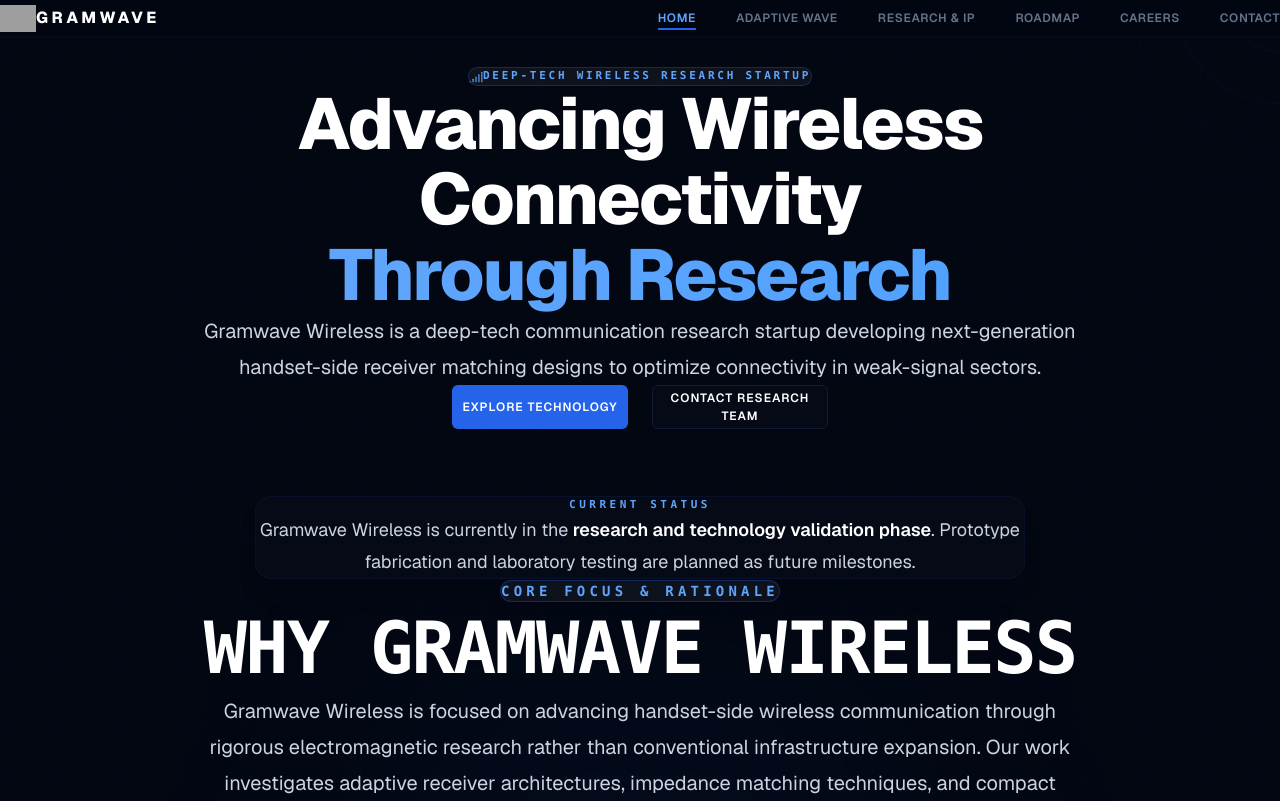
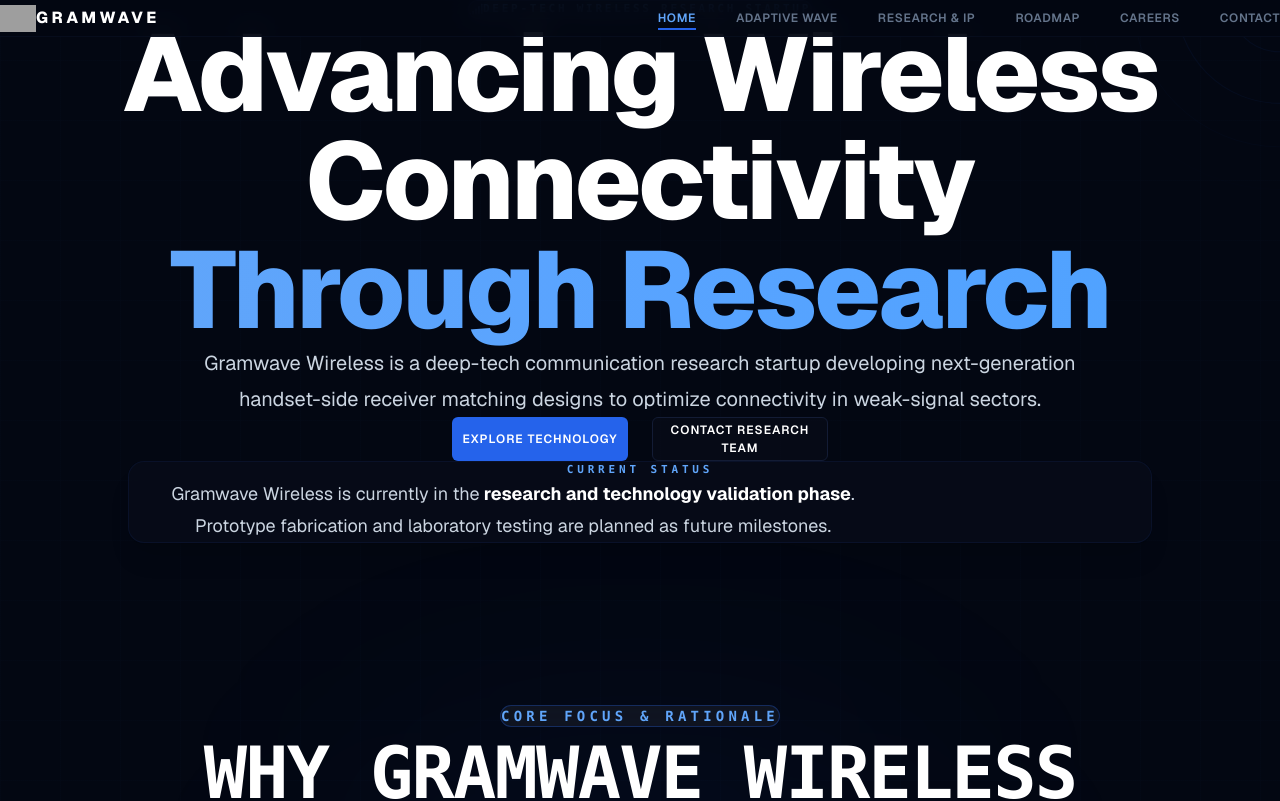
Before and after one commit to SaiGxdl/gram-wave-wireless-website, a Next.js app: page / in a window 1280 px wide. Shown: the top 801 px of the page. Built offline with nearby package versions, Linux system fonts and the light colour scheme; grey boxes are pictures that could not be loaded.

Commit message:
Embed Current Status card into Hero and streamline section transitions

```diff
--- a/src/app/page.tsx
+++ b/src/app/page.tsx
@@ -35,12 +35,12 @@ export default function Home() {
       <RFWaveBackground />
 
       {/* Hero Section */}
-      <section className="max-content-width pt-10 sm:pt-14 md:pt-20 lg:pt-24 min-h-[62vh] flex flex-col items-center justify-center text-center relative z-10 w-full pb-6 md:pb-8">
+      <section className="max-content-width pt-10 sm:pt-14 md:pt-20 lg:pt-24 min-h-[88vh] flex flex-col items-center text-center relative z-10 w-full">
         <motion.div
           initial={{ opacity: 0, y: -8 }}
           animate={{ opacity: 1, y: 0 }}
           transition={{ duration: 0.5 }}
-          className="inline-flex items-center space-x-2.5 rounded-full border border-accent/30 bg-white/5 backdrop-blur-md px-5 py-2 text-[11px] font-mono font-bold uppercase tracking-[0.25em] text-accent-light mb-8"
+          className="inline-flex items-center space-x-2 rounded-full border border-accent/30 bg-white/5 backdrop-blur-md px-5 py-2 text-[11px] font-mono font-bold uppercase tracking-[0.25em] text-accent-light"
         >
           <Signal className="h-3.5 w-3.5 animate-pulse" />
           <span>Deep-Tech Wireless Research Startup</span>
@@ -50,7 +50,7 @@ export default function Home() {
           initial={{ opacity: 0, y: 15 }}
           animate={{ opacity: 1, y: 0 }}
           transition={{ duration: 0.55, delay: 0.08 }}
-          className="text-5xl sm:text-6xl md:text-7xl lg:text-7xl xl:text-7xl font-extrabold tracking-tight leading-[1.05] text-white max-w-5xl mb-8"
+          className="mt-8 text-5xl sm:text-6xl md:text-7xl lg:text-7xl xl:text-[6.8rem] font-extrabold tracking-tight leading-none text-white max-w-6xl"
         >
           Advancing Wireless Connectivity
           <br />
@@ -63,7 +63,7 @@ export default function Home() {
           initial={{ opacity: 0, y: 15 }}
           animate={{ opacity: 1, y: 0 }}
           transition={{ duration: 0.55, delay: 0.16 }}
-          className="max-w-4xl text-lg md:text-xl leading-9 text-muted mb-10"
+          className="mt-8 max-w-4xl text-lg md:text-xl leading-9 text-muted"
         >
           Gramwave Wireless is a deep-tech communication research startup developing
           next-generation handset-side receiver matching designs to optimize
@@ -74,7 +74,7 @@ export default function Home() {
           initial={{ opacity: 0, y: 15 }}
           animate={{ opacity: 1, y: 0 }}
           transition={{ duration: 0.55, delay: 0.24 }}
-          className="flex flex-col sm:flex-row gap-6"
+          className="flex flex-col sm:flex-row gap-6 mt-10"
         >
           <Link href="/adaptive-wave" className="btn-primary">
             Explore Technology
@@ -84,35 +84,34 @@ export default function Home() {
             Contact Research Team
           </Link>
         </motion.div>
-      </section>
 
-      {/* Current Status */}
-      <section className="max-content-width relative z-10 flex justify-center -mt-12 md:-mt-16 mb-8 md:mb-10">
+        {/* Current Status Card */}
         <motion.div
-          initial={{ opacity: 0, y: 6 }}
+          initial={{ opacity: 0, y: 12 }}
           animate={{ opacity: 1, y: 0 }}
-          transition={{ duration: 0.5, delay: 0.3 }}
-          className="glass backdrop-blur-xl border border-accent/15 rounded-2xl px-8 md:px-12 py-6 md:py-8 max-w-5xl w-full text-center shadow-xl"
+          transition={{ duration: 0.55, delay: 0.35 }}
+          className="glass backdrop-blur-xl border border-accent/20 rounded-2xl shadow-xl mt-14 w-full max-w-5xl px-10 md:px-12 py-7"
         >
-          <span className="block text-[11px] font-mono tracking-[0.32em] uppercase text-accent-light font-bold mb-3">
+          <span className="block text-[11px] uppercase tracking-[0.35em] font-mono font-bold text-accent-light mb-3">
             Current Status
           </span>
 
           <p className="max-w-3xl mx-auto text-base md:text-lg leading-8 text-muted">
             Gramwave Wireless is currently in the
-            <strong className="text-white font-semibold">
+            <strong className="text-white">
               {" "}research and technology validation phase
             </strong>.
-            Prototype fabrication and laboratory testing are planned as future milestones.
+            Prototype fabrication and laboratory testing are planned as future
+            milestones.
           </p>
         </motion.div>
       </section>
 
       {/* Why Gramwave Wireless Section */}
       <section
-        className="max-content-width flex flex-col justify-center items-center relative z-10 w-full pt-16 pb-24 md:pt-20 md:pb-32"
+        className="max-content-width flex flex-col justify-center items-center relative z-10 w-full pt-10 md:pt-14 pb-24 md:pb-32"
       >
-        <div className="max-w-5xl mx-auto text-center mb-16">
+        <div className="max-w-5xl mx-auto text-center mb-14">
           <span
             className="inline-flex items-center rounded-full border border-accent/30 bg-white/5 backdrop-blur-md px-7 py-3 text-sm font-mono font-bold uppercase tracking-[0.3em] text-accent-light"
           >
@@ -137,10 +136,10 @@ export default function Home() {
           initial="hidden"
           whileInView="visible"
           viewport={{ once: true, margin: "-100px" }}
-          className="grid grid-cols-1 md:grid-cols-2 lg:grid-cols-3 gap-10 xl:gap-12 w-full"
+          className="grid grid-cols-1 md:grid-cols-2 lg:grid-cols-3 gap-12 w-full"
         >
           {/* Card 1: The Problem */}
-          <motion.div variants={itemVariants} className="hover-card p-10 rounded-2xl flex flex-col justify-between h-full transition-all duration-300 hover:-translate-y-2 hover:shadow-2xl">
+          <motion.div variants={itemVariants} className="hover-card p-10 rounded-2xl flex flex-col justify-between h-full transition-all duration-300 hover:-translate-y-2 hover:scale-[1.02] hover:shadow-2xl">
             <div className="space-y-5">
               <div className="h-14 w-14 rounded-lg bg-red-500/8 border border-red-500/15 flex items-center justify-center text-red-400">
                 <Signal className="h-6 w-6" />
@@ -157,7 +156,7 @@ export default function Home() {
           </motion.div>
 
           {/* Card 2: Our Approach */}
-          <motion.div variants={itemVariants} className="hover-card p-10 rounded-2xl flex flex-col justify-between h-full transition-all duration-300 hover:-translate-y-2 hover:shadow-2xl">
+          <motion.div variants={itemVariants} className="hover-card p-10 rounded-2xl flex flex-col justify-between h-full transition-all duration-300 hover:-translate-y-2 hover:scale-[1.02] hover:shadow-2xl">
             <div className="space-y-5">
               <div className="h-14 w-14 rounded-lg bg-accent/10 border border-accent/20 flex items-center justify-center text-accent-light">
                 <Cpu className="h-6 w-6" />
@@ -174,7 +173,7 @@ export default function Home() {
           </motion.div>
 
           {/* Card 3: Our Technical Approach */}
-          <motion.div variants={itemVariants} className="hover-card p-10 rounded-2xl flex flex-col justify-between h-full transition-all duration-300 hover:-translate-y-2 hover:shadow-2xl">
+          <motion.div variants={itemVariants} className="hover-card p-10 rounded-2xl flex flex-col justify-between h-full transition-all duration-300 hover:-translate-y-2 hover:scale-[1.02] hover:shadow-2xl">
             <div className="space-y-5">
               <div className="h-14 w-14 rounded-lg bg-blue-500/8 border border-blue-500/15 flex items-center justify-center text-blue-400">
                 <Compass className="h-6 w-6" />
@@ -191,7 +190,7 @@ export default function Home() {
           </motion.div>
 
           {/* Card 4: Current Research Status */}
-          <motion.div variants={itemVariants} className="hover-card p-10 rounded-2xl flex flex-col justify-between h-full transition-all duration-300 hover:-translate-y-2 hover:shadow-2xl">
+          <motion.div variants={itemVariants} className="hover-card p-10 rounded-2xl flex flex-col justify-between h-full transition-all duration-300 hover:-translate-y-2 hover:scale-[1.02] hover:shadow-2xl">
             <div className="space-y-5">
               <div className="h-14 w-14 rounded-lg bg-purple-500/8 border border-purple-500/15 flex items-center justify-center text-purple-400">
                 <BookOpen className="h-6 w-6" />
@@ -208,7 +207,7 @@ export default function Home() {
           </motion.div>
 
           {/* Card 5: Intellectual Property */}
-          <motion.div variants={itemVariants} className="hover-card p-10 rounded-2xl flex flex-col justify-between h-full transition-all duration-300 hover:-translate-y-2 hover:shadow-2xl">
+          <motion.div variants={itemVariants} className="hover-card p-10 rounded-2xl flex flex-col justify-between h-full transition-all duration-300 hover:-translate-y-2 hover:scale-[1.02] hover:shadow-2xl">
             <div className="space-y-5">
               <div className="h-14 w-14 rounded-lg bg-green-500/8 border border-green-500/15 flex items-center justify-center text-green-400">
                 <FileCheck className="h-6 w-6" />
@@ -225,7 +224,7 @@ export default function Home() {
           </motion.div>
 
           {/* Card 6: Long-term Vision */}
-          <motion.div variants={itemVariants} className="hover-card p-10 rounded-2xl flex flex-col justify-between h-full transition-all duration-300 hover:-translate-y-2 hover:shadow-2xl">
+          <motion.div variants={itemVariants} className="hover-card p-10 rounded-2xl flex flex-col justify-between h-full transition-all duration-300 hover:-translate-y-2 hover:scale-[1.02] hover:shadow-2xl">
             <div className="space-y-5">
               <div className="h-14 w-14 rounded-lg bg-yellow-500/8 border border-yellow-500/15 flex items-center justify-center text-yellow-400">
                 <ShieldCheck className="h-6 w-6" />
```
